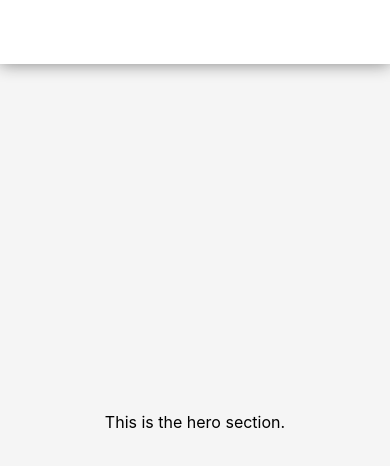
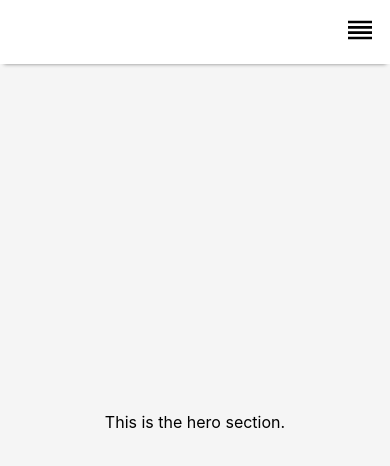
Before and after one commit to BlueberryPwn/Portfolio, a React (Vite) app: page / in a window 390 px wide. Shown: the top 466 px of the page. Built offline with nearby package versions, Linux system fonts and the light colour scheme; a web font is replaced by a local one.

Commit message:
Improved navbar CSS

```diff
--- a/src/styles/Navbar.css
+++ b/src/styles/Navbar.css
@@ -2,7 +2,7 @@
   height: 3rem;
   width: 100%;
   background: white;
-  box-shadow: 0 0 1rem 0 gray;
+  box-shadow: 0 4px 4px -4px gray;
   position: fixed;
   top: 0;
   z-index: 100;
@@ -20,25 +20,25 @@
   text-decoration: underline;
 }
 
-.navbar .navbar-toggle {
+.navbar-toggle {
   display: flex;
   align-items: center;
   justify-content: flex-end;
 }
 
-.navbar .navbar-toggle button {
+.navbar-toggle button {
   padding: 0.85rem;
   background-color: transparent;
   border: none;
-  color: white;
+  color: black;
   cursor: pointer;
 }
 
-.navbar .navbar-toggle svg {
+.navbar-toggle svg {
   font-size: 2rem;
 }
 
-.navbar .navbar-links {
+.navbar-links {
   list-style: none;
   display: flex;
   align-items: flex-start;
@@ -54,8 +54,8 @@
   #open .navbar-links {
     padding: 0;
     margin: 0;
-    background-color: gray;
-    box-shadow: 0 0 1rem 0 gray, 0 0 1rem 0 gray;
+    background-color: white;
+    box-shadow: 0 4px 4px -4px gray;
     display: flex;
     flex-direction: column;
     align-items: flex-end;
@@ -64,7 +64,7 @@
   #open .navbar-link {
     width: 100%;
     padding: 1rem 0 1rem 0;
-    border-top: solid 0.1rem white;
+    border-top: solid 0.2rem whitesmoke;
     text-align: right;
   }
 
@@ -75,7 +75,7 @@
 
 /* For bigger screens */
 @media only screen and (min-width: 37.5rem) {
-  .navbar .navbar-toggle {
+  .navbar-toggle {
     display: none;
   }
 }
```
